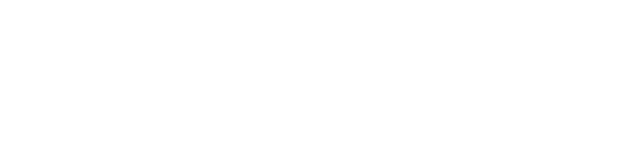
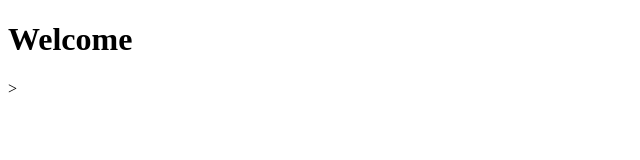
Before and after one commit to jayanthibs/version-control-simulation-Jayanthi, a plain HTML site: page index.html in a window 1280 px wide. Shown: the whole page, without its empty margins (0-640 px from the left). Drawn offline with Linux system fonts and the light colour scheme.

Commit message:
Added header section to index.html

```diff
--- a/index.html
+++ b/index.html
@@ -6,6 +6,6 @@
     <title>Document</title>
 </head>
 <body>
-
+    <header><h1>Welcome</h1></header>>
 </body>
 </html>
```
